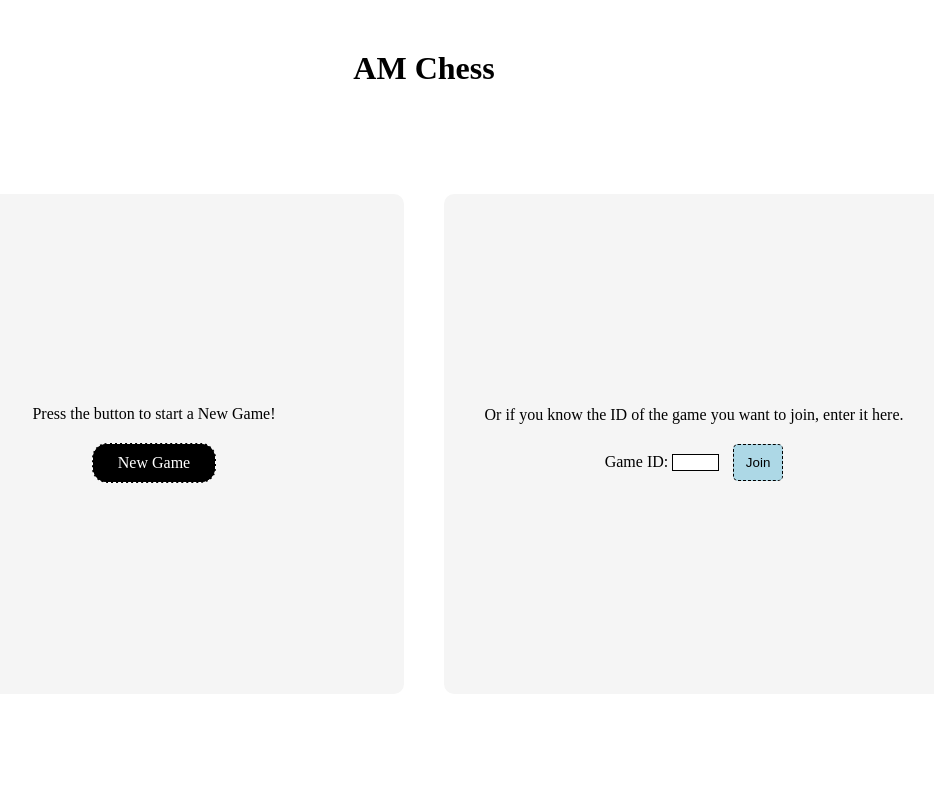
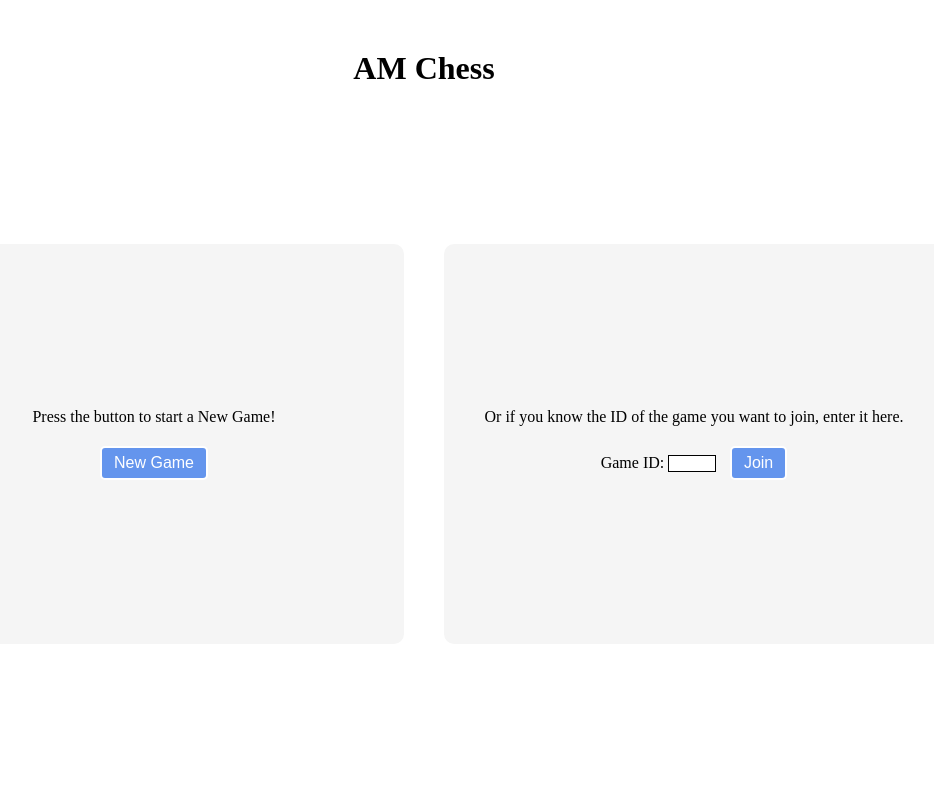
Before and after one commit to Anthony-Moran/Final-Year-Project, a Flask app: page / in a window 1280 px wide. Shown: the whole page, without its empty margins (216-1150 px from the left). Run offline with Flask 3, Linux system fonts and the light colour scheme.

Commit message:
Standardising button style

```diff
--- a/Code/static/styles/index.css
+++ b/Code/static/styles/index.css
@@ -15,11 +15,10 @@ body {
     align-items: center;
     width: 100vw;
     height: var(--app-height);
-    overflow: hidden;
 }
 
 h1 {
-    margin-top: 50px;
+    margin-top: 30px;
 }
 
 main {
@@ -33,6 +32,10 @@ main {
 
 /* PC Unique Style  */
 @media (orientation: landscape) {
+    h1 {
+        margin-top: 50px;
+    }
+
     main {
         flex-direction: row;
     }
@@ -57,6 +60,7 @@ main > div {
 
     text-align: center;
     width: 80%;
+    max-height: 400px;
     flex: 1 1 0;
 }
 
@@ -64,17 +68,17 @@ main > div > * {
     margin: 10px 0;
 }
 
-#LinkNewGame {
-    border: 1px dashed white;
-    border-radius: 15px;
-    padding: 10px 25px;
-    text-decoration: none;
+button {
+    background-color: cornflowerblue;
     color: white;
-    background-color: black;
+    font-size: medium;
+    border-radius: 5px;
+    border: 2px solid white;
+    padding: 6px 12px;
 }
 
-#LinkNewGame:hover {
-    background-color: grey;
+button:hover {
+    background-color:deepskyblue;
 }
 
 #ExistingGameContainer > form > button {
@@ -85,10 +89,3 @@ main > div > * {
     width: 15%;
     border: 1px solid black;
 }
-
-button, a {
-    background-color: lightblue;
-    border: 1px dashed black;
-    border-radius: 5px;
-    padding: 10px 12px;
-}
--- a/Code/templates/index.html
+++ b/Code/templates/index.html
@@ -12,7 +12,9 @@
     <main>
         <div id="NewGameContainer">
             <p>Press the button to start a New Game!</p>
-            <a id="LinkNewGame" href="/new">New Game</a>
+            <form action="/new">
+                <button type="submit">New Game</button>
+            </form>
         </div>
         <div id="ExistingGameContainer">
             <p>Or if you know the ID of the game you want to join, enter it here.</p>
```
